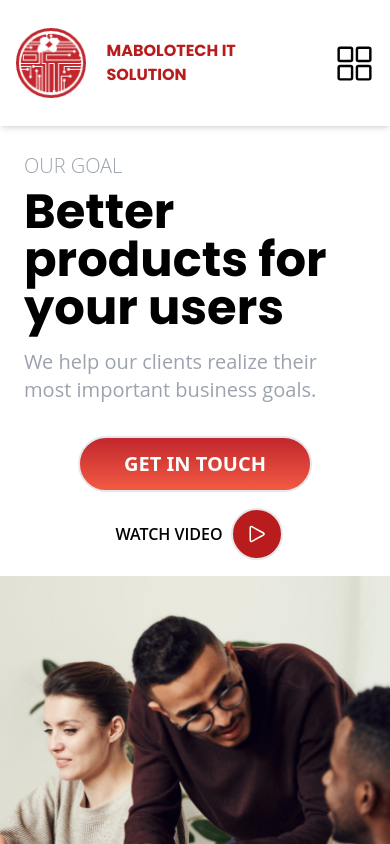
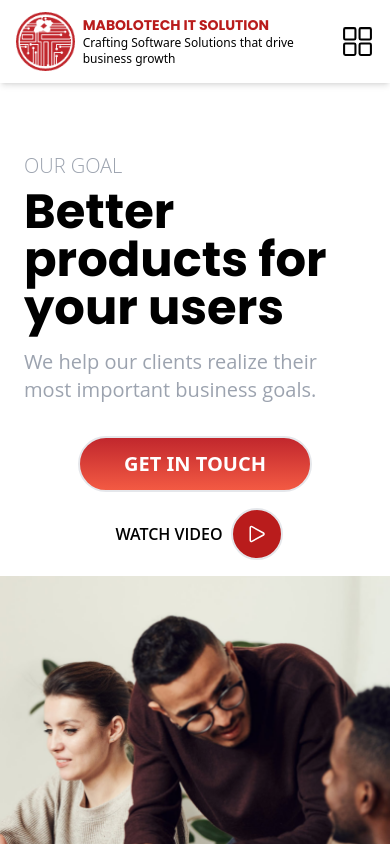
Before and after one commit to JavierCanoy/JobsQ-Web, a Next.js app: page / in a window 390 px wide. Shown: the top 844 px of the page. Built offline with nearby package versions, Linux system fonts and the light colour scheme.

Commit message:
nav-update

```diff
--- a/components/NavBar.tsx
+++ b/components/NavBar.tsx
@@ -8,10 +8,10 @@ export default function NavBar() {
   return (
     <div className="nav">
       <nav className="  w-full fixed   z-50  shadow-md  backdrop-blur-lg   bg-white/90    ">
-        <div className="     mx-auto   justify-between py-4 px-4    md:items-center md:px-8    md:flex-col lg:flex lg:flex-row lg:mx-auto lg:justify-between 2xl:mx-24">
-          <div className=" flex items-center justify-between md:flex md:justify-center py-3 md:py-5    ">
-            <div className=" flex ">
-              <div className=" flex items-center">
+        <div className="     mx-auto   justify-between  px-4     lg:flex lg:flex-row lg:mx-auto lg:justify-between 2xl:mx-24">
+          <div className=" flex items-center justify-between md:flex md:justify-center md:gap-44  py-3 md:py-5    ">
+            <div className=" flex  ">
+              <div className=" flex items-center ">
                 <Image
                   className=" "
                   src="/images/logo/logo.png"
@@ -20,16 +20,16 @@ export default function NavBar() {
                   height={72}
                 />
               </div>
-              <div className=" flex-row my-auto mx-5 ">
-                <p className=" text-base md:text-2xl  font-Poppins font-bold text-red-700">
+              <div className=" flex-row my-auto mx-2 md:mx-5 ">
+                <p className=" text-sm md:text-2xl  font-Poppins font-bold text-red-700">
                   MABOLOTECH IT SOLUTION
                 </p>
-                <p className="text-xs  break-words hidden md:block ">
+                <p className="text-xs  break-words  ">
                   Crafting Software Solutions that drive business growth
                 </p>
               </div>
             </div>
-            <div className="close flex items-center md:hidden ">
+            <div className="close flex items-center lg:hidden ">
               <button onClick={() => setNavbar(!navbar)}>
                 {navbar ? (
                   <div className=" flex items-center justify-center">
@@ -55,11 +55,11 @@ export default function NavBar() {
           </div>
           <div className="menu">
             <div
-              className={`flex-1 justify-self-center pb-3 md:block md:pb-0 md:mt-0 ${
+              className={`flex-1 md:h-96   justify-self-center pb-3 lg:block md:pb-0 md:mt-0 ${
                 navbar ? "p-10 md:p-0 block" : "hidden"
               }`}
             >
-              <ul className=" flex-wrap    text-center   md:h-auto grid  items-center justify-center gap-10 md:flex md:px-10 text-xl font-semibold  ">
+              <ul className=" flex-wrap    text-center   md:h-auto grid  items-center justify-end lg:my-4 gap-10  md:flex md:px-10 md:flex-col md:py-10  text-xl font-semibold  ">
                 <li className="  hover:text-red-700">
                   <Link href="/#home" onClick={() => setNavbar(!navbar)}>
                     Home
```
Also changed, not shown: pages/index.tsx (+0 -7 lines).
